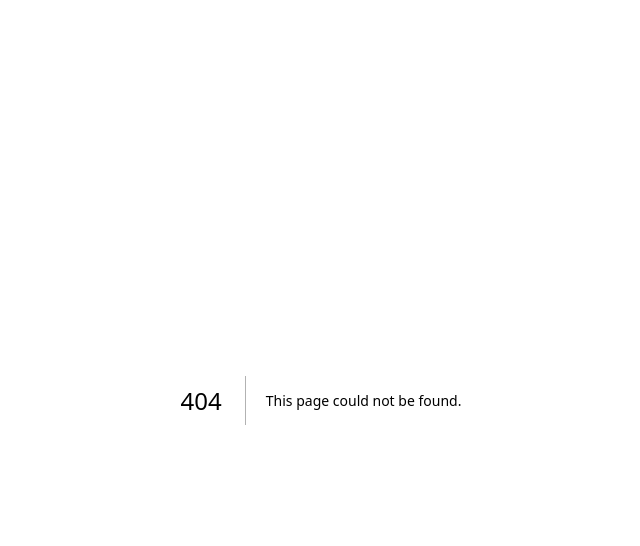
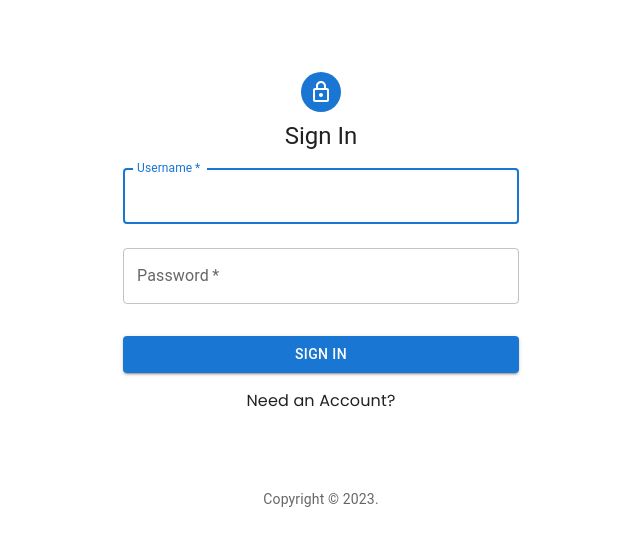
Before and after one commit to michaelskonnard/pick-ems, a Next.js app in the folder pick-ems-frontend/: page /login in a window 1280 px wide. Before the commit this address had no page. Shown: the top 546 px of the page, without its empty margins (319-959 px from the left). Built offline with nearby package versions, Linux system fonts and the light colour scheme.

Commit message:
auth context, private axios, hooks, temp login page

```diff
--- /dev/null
+++ b/pick-ems-frontend/src/api/axios.js
@@ -0,0 +1,12 @@
+import axios from 'axios';
+const BASE_URL = 'http://localhost:8000';
+
+export default axios.create({
+  baseURL: BASE_URL,
+});
+
+export const axiosPrivate = axios.create({
+  baseURL: BASE_URL,
+  headers: { 'Content-Type': 'application/json' },
+  withCredentials: true,
+});
--- /dev/null
+++ b/pick-ems-frontend/src/context/AuthContext.js
@@ -0,0 +1,15 @@
+import { createContext, useState } from 'react';
+
+const AuthContext = createContext({});
+
+export const AuthProvider = ({ children }) => {
+  const [auth, setAuth] = useState({});
+
+  return (
+    <AuthContext.Provider value={{ auth, setAuth }}>
+      {children}
+    </AuthContext.Provider>
+  );
+};
+
+export default AuthContext;
--- /dev/null
+++ b/pick-ems-frontend/src/pages/login.js
@@ -0,0 +1,167 @@
+import { useRef, useState, useEffect, useContext } from 'react';
+import AuthContext from '../context/AuthContext';
+import axios from '../api/axios';
+import { Container } from '@mui/system';
+import {
+  Typography,
+  TextField,
+  Button,
+  CssBaseline,
+  Box,
+  Avatar,
+} from '@mui/material';
+import { createTheme, ThemeProvider } from '@mui/material/styles';
+import LockOutlinedIcon from '@mui/icons-material/LockOutlined';
+
+const LOGIN_URL = '/auth/login';
+
+function Copyright(props) {
+  return (
+    <Typography
+      variant="body2"
+      color="text.secondary"
+      align="center"
+      {...props}
+    >
+      {'Copyright © '}
+      {new Date().getFullYear()}
+      {'.'}
+    </Typography>
+  );
+}
+
+const Login = () => {
+  const { setAuth } = useContext(AuthContext);
+
+  const userRef = useRef();
+  const errRef = useRef();
+
+  const [user, setUser] = useState('');
+  const [pwd, setPwd] = useState('');
+  const [errMsg, setErrMsg] = useState('');
+  // const [success, setSuccess] = useState(false);
+
+  useEffect(() => {
+    userRef.current.focus();
+  }, []);
+
+  useEffect(() => {
+    setErrMsg('');
+  }, [user, pwd]);
+
+  useEffect(() => {
+    document.title = 'Login';
+  }, []);
+
+  const handleSubmit = async (e) => {
+    e.preventDefault();
+
+    try {
+      const response = await axios.post(
+        LOGIN_URL,
+        JSON.stringify({ username: user, password: pwd }),
+        {
+          headers: { 'Content-Type': 'application/json' },
+          withCredentials: true,
+        }
+      );
+      console.log(response.data);
+      const accessToken = response?.data?.token;
+      localStorage.setItem('userId', response?.data?.id);
+      localStorage.setItem('firstName', response?.data?.firstName);
+      const roles = response?.data?.roles;
+      setAuth({ user, pwd, roles, accessToken });
+      setUser('');
+      setPwd('');
+      // console.log(auth)
+      //setSuccess(true);
+    } catch (err) {
+      if (!err?.response) {
+        setErrMsg('No Server Response');
+      } else if (err.response?.status === 400) {
+        setErrMsg('Missing Username or Password');
+      } else if (err.response?.status === 401) {
+        setErrMsg('Unauthorized');
+      } else if (err.response?.status === 404) {
+        setErrMsg('Incorrect Username');
+      } else {
+        setErrMsg('Login Failed');
+      }
+      //errRef.current.focus();
+    }
+  };
+
+  return (
+    <Container component="main" maxWidth="xs">
+      <CssBaseline />
+      <Box
+        sx={{
+          marginTop: 8,
+          display: 'flex',
+          flexDirection: 'column',
+          alignItems: 'center',
+        }}
+      >
+        <Avatar sx={{ m: 1, bgcolor: 'primary.main' }}>
+          <LockOutlinedIcon />
+        </Avatar>
+        <p
+          ref={errRef}
+          className={errMsg ? 'errmsg' : 'offscreen'}
+          aria-live="assertive"
+        >
+          {errMsg}
+        </p>
+        <Typography component="h1" variant="h5">
+          Sign In
+        </Typography>
+        <Box component="form" onSubmit={handleSubmit}>
+          <TextField
+            type="text"
+            id="username"
+            ref={userRef}
+            autoComplete="off"
+            onChange={(e) => setUser(e.target.value)}
+            value={user}
+            required
+            fullWidth
+            margin="normal"
+            autoFocus
+            label="Username"
+            sx={{ bgcolor: 'white', borderRadius: '5px' }}
+          />
+
+          <TextField
+            type="password"
+            id="password"
+            onChange={(e) => setPwd(e.target.value)}
+            value={pwd}
+            label="Password"
+            required
+            fullWidth
+            margin="normal"
+            sx={{ bgcolor: 'white', borderRadius: '5px' }}
+          />
+          <Button
+            type="submit"
+            fullWidth
+            variant="contained"
+            sx={{ mt: 3, mb: 2 }}
+          >
+            Sign In
+          </Button>
+        </Box>
+        Need an Account?
+        <br />
+        <Button>
+          {/* < style={{ textDecoration: 'none' }} to="/sign-up">
+              Sign Up
+            </Link> */}
+        </Button>
+      </Box>
+      <Copyright sx={{ mt: 8, mb: 4 }} />
+    </Container>
+  );
+};
+
+export default Login;
```
Also changed, not shown: pick-ems-frontend/package.json (+10 -5 lines), pick-ems-frontend/src/hooks/useAuth.js (added, +8 -0 lines), pick-ems-frontend/src/hooks/useAxiosPrivate.js (added, +48 -0 lines), pick-ems-frontend/src/hooks/useRefreshToken.js (added, +27 -0 lines), pick-ems-frontend/src/pages/_app.js (+5 -2 lines), pick-ems-frontend/src/hooks/useLogout.js (added).
